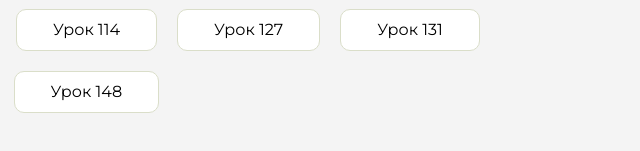
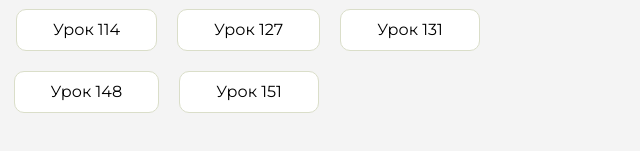
Before and after one commit to Kykylllka01/homework, a plain HTML site: page index.html in a window 1280 px wide. Shown: the part 415-566 px from the top of the page, 606-1246 px from the left. Drawn offline with Linux system fonts and the light colour scheme.

Commit message:
lesson151 added

```diff
--- a/index.html
+++ b/index.html
@@ -149,6 +149,9 @@
                     <li class="content__list-item">
                         <a href="lesson148_layout3/index.html">Урок 148</a>
                     </li>
+                    <li class="content__list-item">
+                        <a href="lesson151_layout3/index.html">Урок 151</a>
+                    </li>
                 </ul>
             </div>
             <div class="content__block hidden" id="diplomBlock">
```
